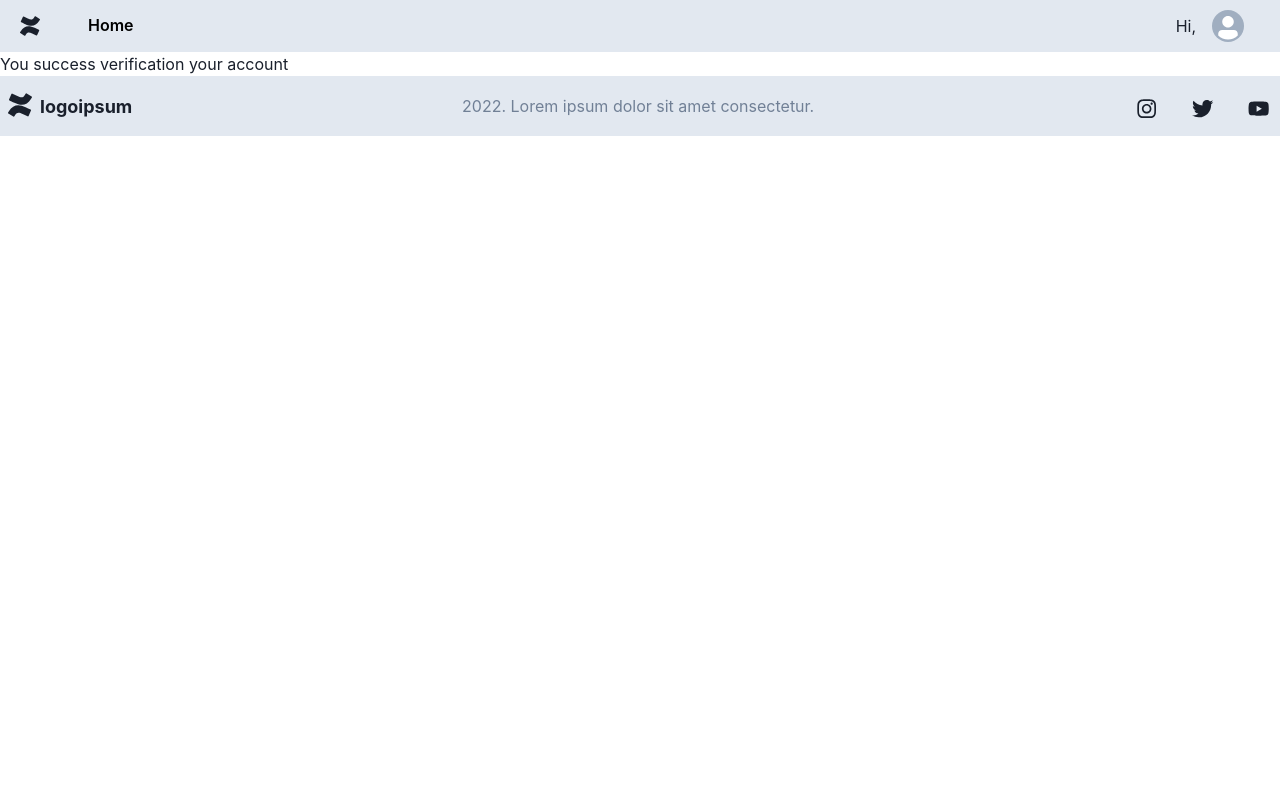
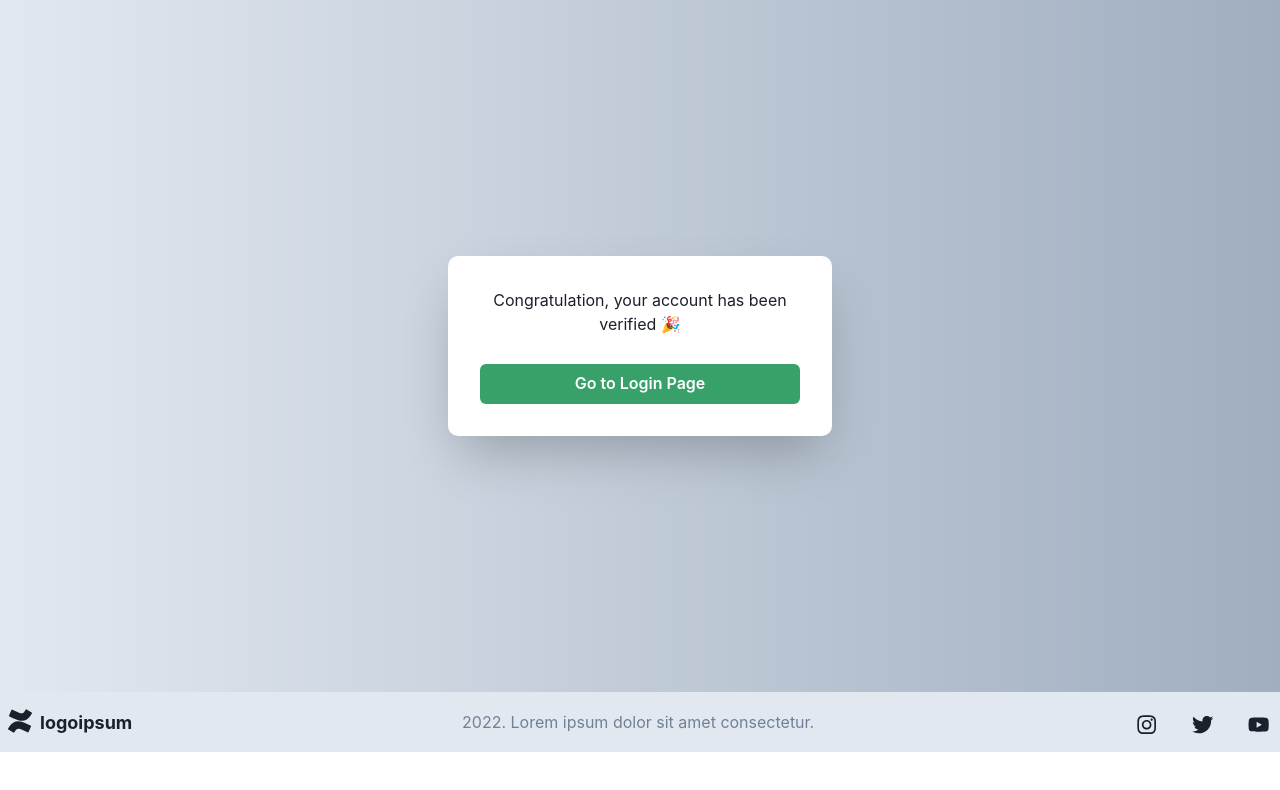
Before and after one commit to akimajid/Individual-Project-Next, a Next.js app: page /verification-success in a window 1280 px wide. Shown: the top 790 px of the page. Built offline with nearby package versions, Linux system fonts and the light colour scheme.

Commit message:
fix: verification account

```diff
--- a/src/pages/profile/index.jsx
+++ b/src/pages/profile/index.jsx
@@ -180,7 +180,7 @@ const Profile = () => {
                   cursor="pointer"
                   onClick={() => resendVerifiedEmail()}
                 >
-                  verifiy Account
+                  Verifiy account
                 </Button>
               </Flex>
             </Flex>
--- a/src/pages/verification-success/index.jsx
+++ b/src/pages/verification-success/index.jsx
@@ -1,11 +1,25 @@
-import Navbar from "../../component/Navbar";
+import { Box, Button, Center, Stack, Text } from "@chakra-ui/react";
+import { useRouter } from "next/router";
 
 const VerificationPage = () => {
+  const router = useRouter();
+
   return (
-    <>
-      <Navbar />
-      <h1>You success verification your account</h1>
-    </>
+    <Center bgGradient="linear(to-r, gray.200, gray.400)">
+      <Box m="64" w="sm" shadow="2xl" p="8" borderRadius={10} bgColor="white">
+        <Stack>
+          <Text textAlign="center" mb="5">
+            Congratulation, your account has been verified 🎉
+          </Text>
+          <Button
+            onClick={() => router.push("/auth/login")}
+            colorScheme="green"
+          >
+            <Text>Go to Login Page</Text>
+          </Button>
+        </Stack>
+      </Box>
+    </Center>
   );
 };
 
--- a/src/redux/reducers/auth.js
+++ b/src/redux/reducers/auth.js
@@ -8,6 +8,7 @@ const init_state = {
   profile_picture: "",
   bio: "",
   errorMsg: "",
+  is_verified: false
 };
 
 export const auth_reducer = (state = init_state, action) => {
@@ -20,6 +21,7 @@ export const auth_reducer = (state = init_state, action) => {
       profile_picture: action.payload.profile_picture,
       bio: action.payload.bio,
       id: action.payload.id,
+      is_verified: action.payload.is_verified,
       posts: 0,
       errorMsg: "",
     };
```
